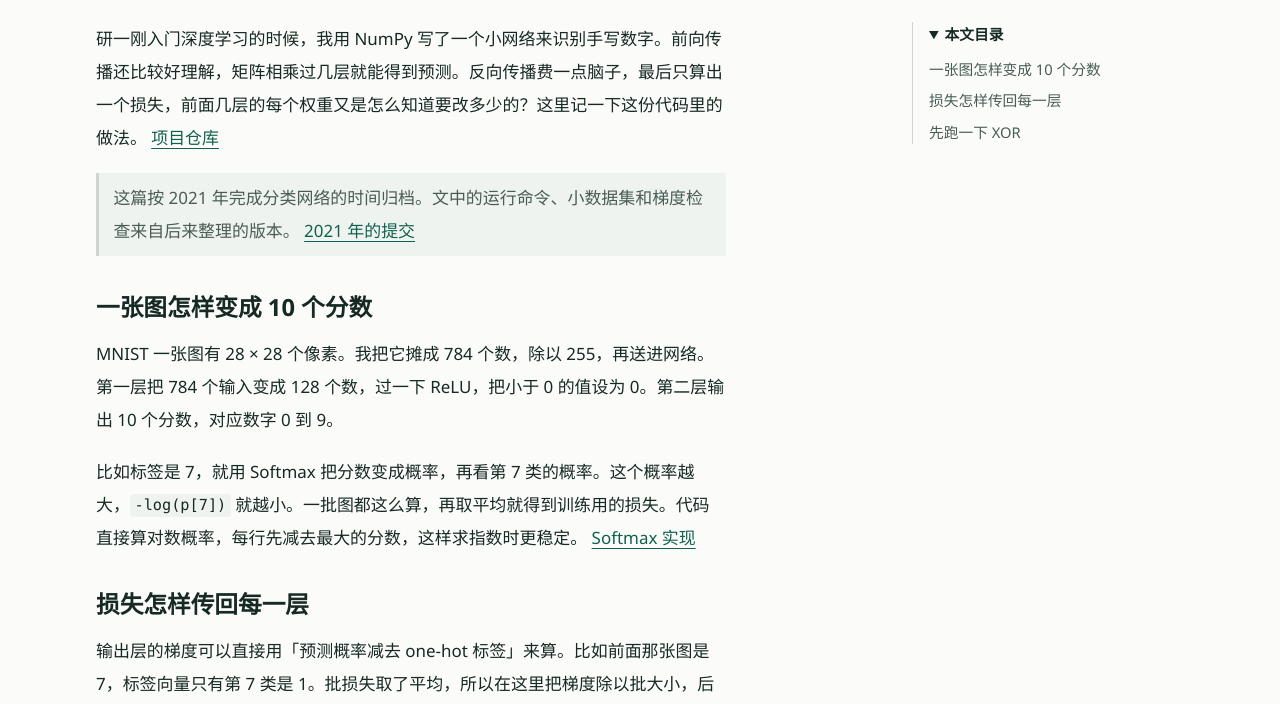
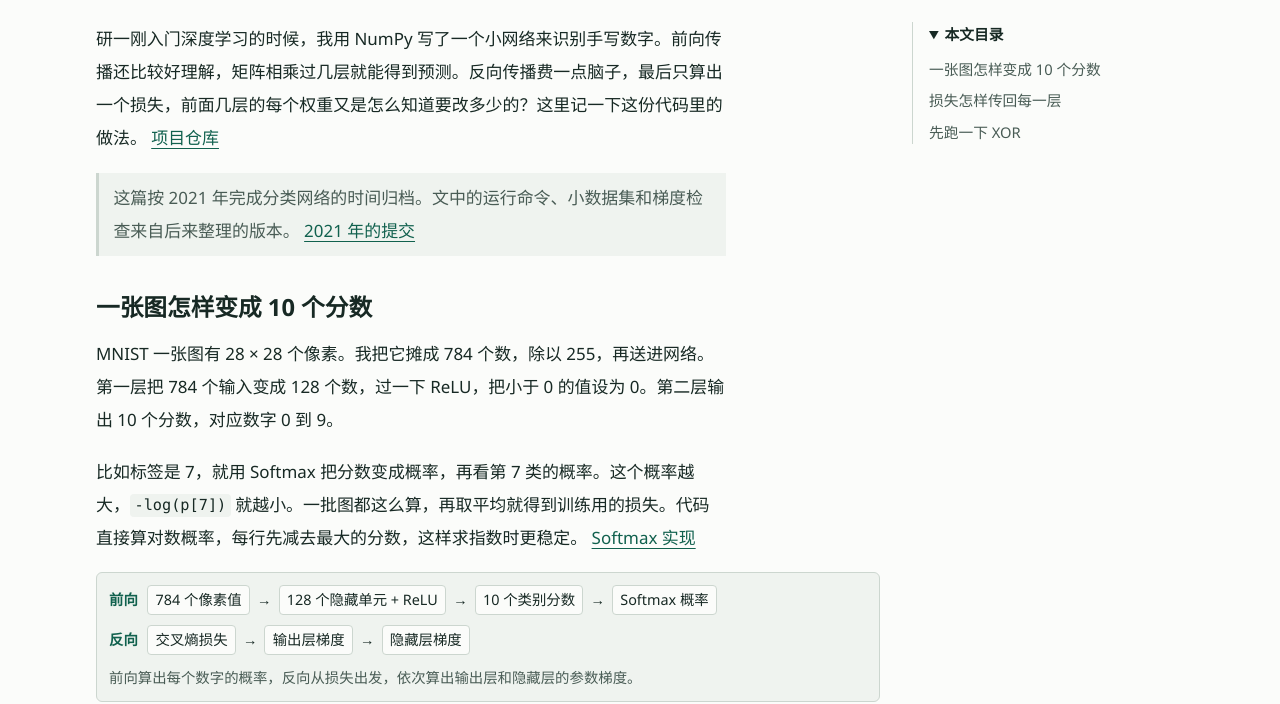
Before and after one commit to lehaifeng000/lehaifeng000.github.io, a plain HTML site: page docs/posts/numpy-bp/index.html in a window 1280 px wide. Shown: the part 261-965 px from the top of the page. Drawn offline with Linux system fonts and the light colour scheme; no server answers.

Commit message:
Illustrate router setup and NumPy backpropagation

```diff
--- a/docs/assets/blog.css
+++ b/docs/assets/blog.css
@@ -92,6 +92,11 @@ img { max-width: 100%; display: block; }
 .prose figcaption { margin-top: .55rem; color: var(--muted); font-size: .9rem; line-height: 1.65; }
 .migrated-prose .sync-flow { padding: .8rem 1rem; border: 1px solid var(--line); border-radius: 5px; background: var(--surface); }
 .migrated-prose .sync-flow ol { margin-bottom: 0; }
+.training-flow { display: grid; gap: .65rem; padding: .75rem; border: 1px solid var(--line); border-radius: 6px; background: var(--surface); }
+.training-flow-row { display: flex; align-items: center; flex-wrap: wrap; gap: .25rem .45rem; font-size: .9rem; line-height: 1.45; }
+.training-flow-row strong { margin-inline-end: .15rem; color: var(--link); }
+.training-flow-row span:not([aria-hidden]) { padding: .22rem .45rem; border: 1px solid var(--line); border-radius: 4px; background: var(--paper); }
+.training-flow figcaption { margin-top: 0; }
 .toc { position: sticky; top: 1.5rem; grid-row: 1; grid-column: 2; padding-left: 1rem; border-left: 1px solid var(--line); font-size: .92rem; }
 .toc summary { font-weight: 700; cursor: pointer; }
 .toc ol { list-style: none; padding: 0; margin-top: .65rem; }
--- a/docs/posts/numpy-bp/index.html
+++ b/docs/posts/numpy-bp/index.html
@@ -70,6 +70,23 @@
           <p>MNIST 一张图有 28 × 28 个像素。我把它摊成 784 个数，除以 255，再送进网络。第一层把 784 个输入变成 128 个数，过一下 ReLU，把小于 0 的值设为 0。第二层输出 10 个分数，对应数字 0 到 9。</p>
           <p>比如标签是 7，就用 Softmax 把分数变成概率，再看第 7 类的概率。这个概率越大，<code>-log(p[7])</code> 就越小。一批图都这么算，再取平均就得到训练用的损失。代码直接算对数概率，每行先减去最大的分数，这样求指数时更稳定。 <a href="https://github.com/lehaifeng000/numpy_net/blob/master/mynn/activation.py">Softmax 实现</a></p>
 
+          <figure class="training-flow">
+            <div class="training-flow-row">
+              <strong>前向</strong>
+              <span>784 个像素值</span><span aria-hidden="true">→</span>
+              <span>128 个隐藏单元 + ReLU</span><span aria-hidden="true">→</span>
+              <span>10 个类别分数</span><span aria-hidden="true">→</span>
+              <span>Softmax 概率</span>
+            </div>
+            <div class="training-flow-row">
+              <strong>反向</strong>
+              <span>交叉熵损失</span><span aria-hidden="true">→</span>
+              <span>输出层梯度</span><span aria-hidden="true">→</span>
+              <span>隐藏层梯度</span>
+            </div>
+            <figcaption>前向算出每个数字的概率，反向从损失出发，依次算出输出层和隐藏层的参数梯度。</figcaption>
+          </figure>
+
           <h2 id="backward">损失怎样传回每一层</h2>
           <p>输出层的梯度可以直接用「预测概率减去 one-hot 标签」来算。比如前面那张图是 7，标签向量只有第 7 类是 1。批损失取了平均，所以在这里把梯度除以批大小，后面的层沿着这个梯度继续算。</p>
           <p>全连接层前向算的是 <code>Z = X @ W.T + b</code>。反向拿到 <code>dZ</code> 后，<code>dZ.T @ X</code> 是权重的梯度，沿样本维度加起来是偏置的梯度，<code>dZ @ W</code> 则传给前一层。有 ReLU 的那层先按前向时留下的值做一次筛选，没过 ReLU 的位置梯度就是 0。</p>
```
Also changed, not shown: docs/posts/dual-wan-policy-routing/index.html (+13 -1 lines), docs/posts/dual-wan-policy-routing/address-management.png (added), docs/posts/dual-wan-policy-routing/policy-routing.png (added).
